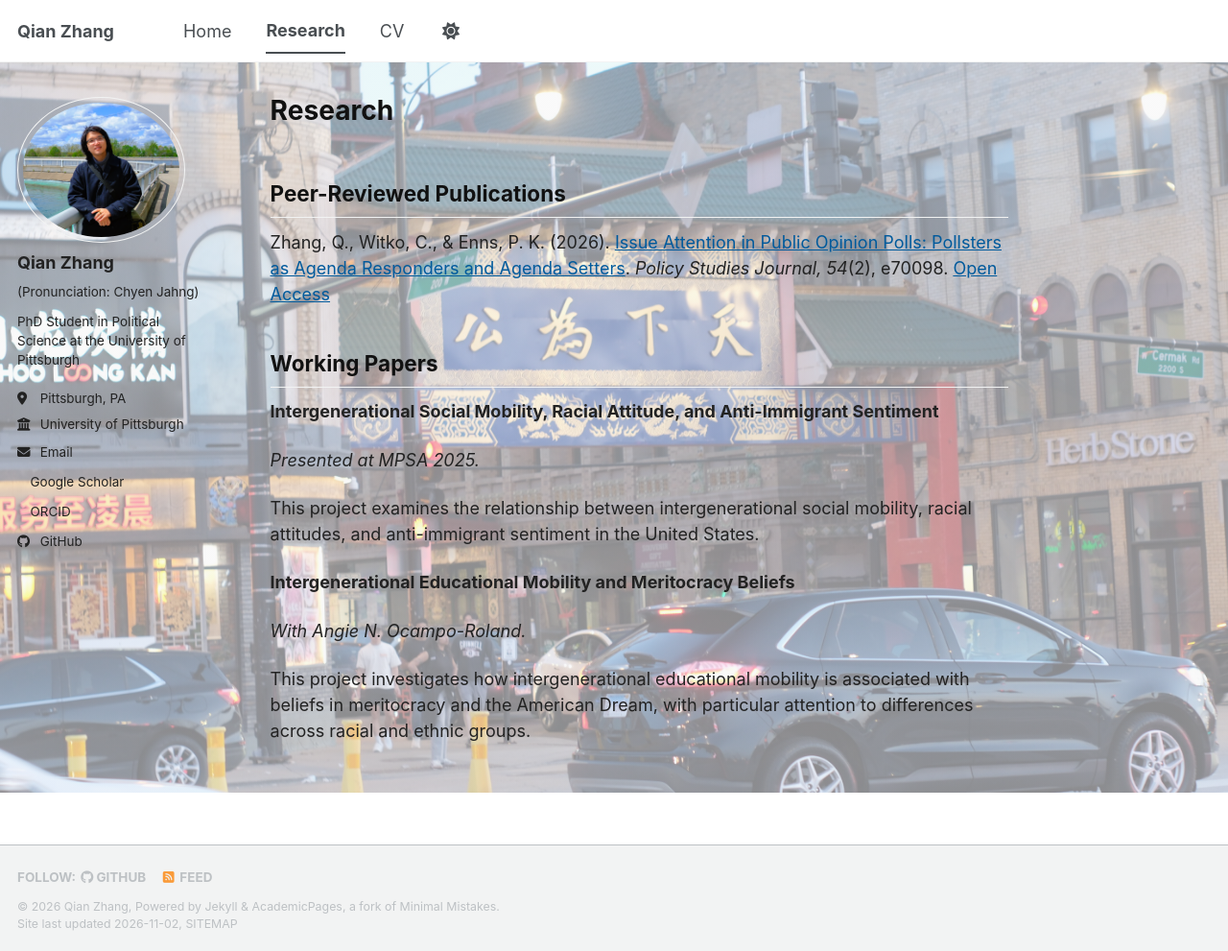
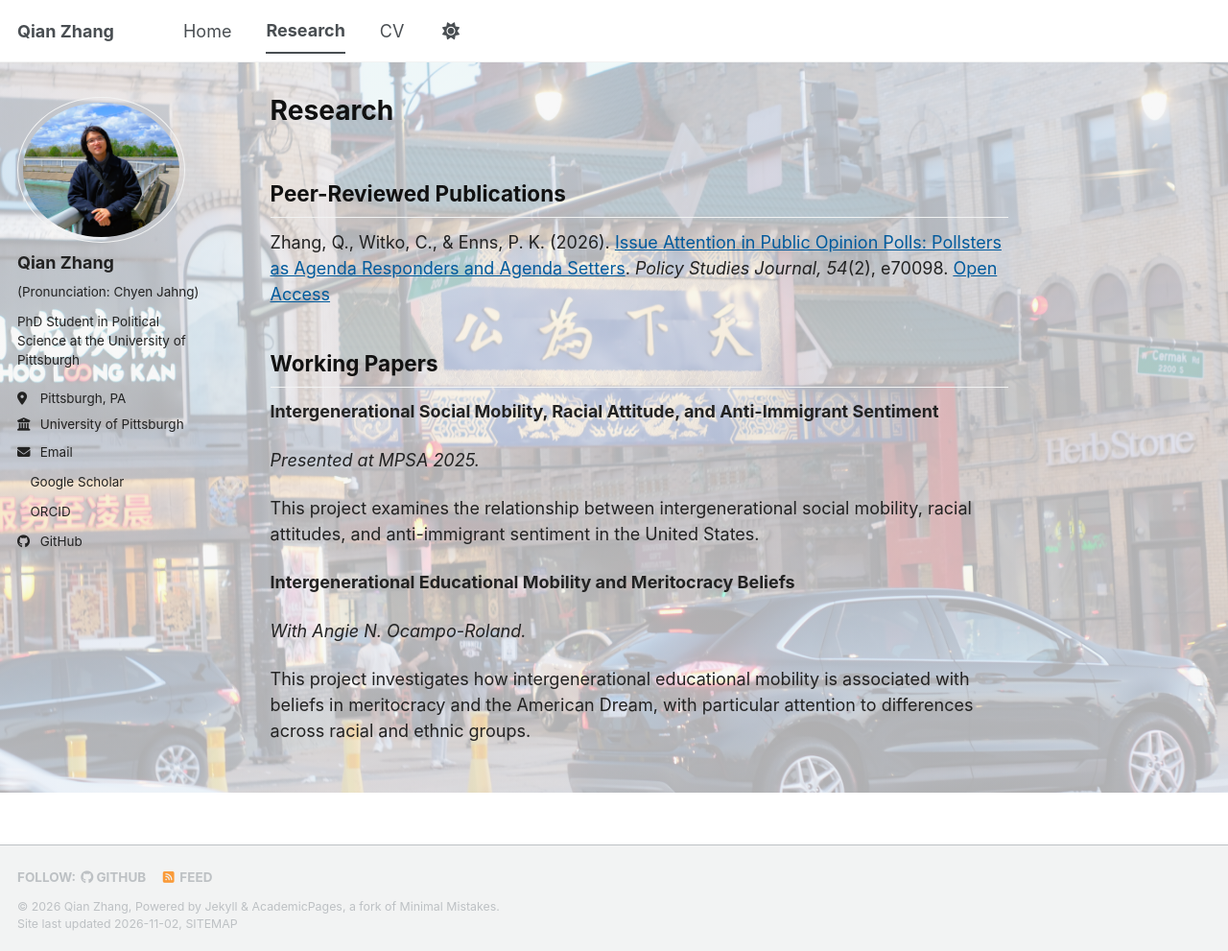
Before and after one commit to Qian567/Qian567.github.io, a Jekyll site: the page built from research/index.md, in a window 1280 px wide and 991 px high. Shown: the whole window at 96% size. Built offline with Jekyll 4.4.1, drawn with Linux system fonts in a browser that asks for light colours; a script bundle is joined from its source files by our own code; a style sheet for code colours, icons or effects is not loaded.

Commit message:
Update custom.html

```diff
--- a/_includes/head/custom.html
+++ b/_includes/head/custom.html
@@ -88,8 +88,8 @@ body {
 body {
   background-image:
     linear-gradient(
-      rgba(245, 245, 245, 0.55),
-      rgba(245, 245, 245, 0.55)
+      rgba(245, 245, 245, 0.7),
+      rgba(245, 245, 245, 0.7)
     ),
     url("/images/photo2.png");
 
```
